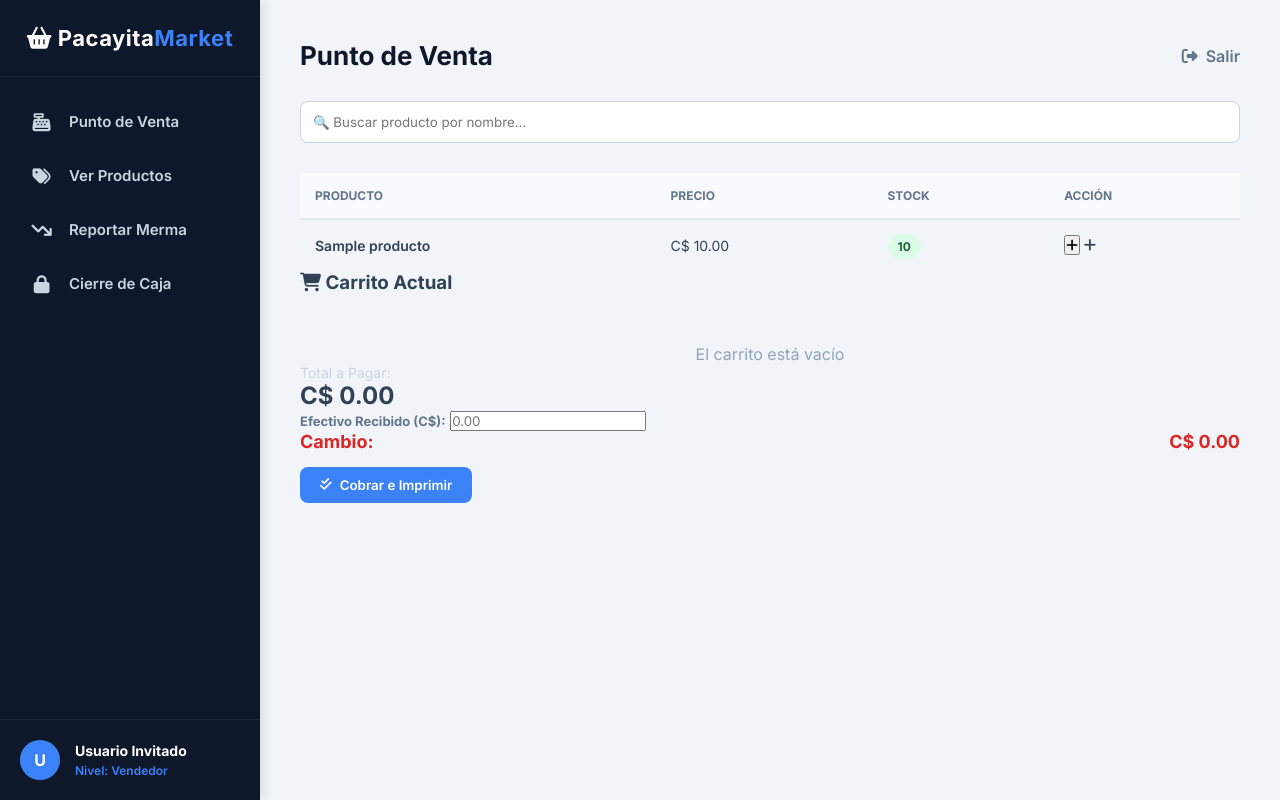
After one commit to iMiguel-UNI/PacayaMarket, a Flask app: template templates/caja.html in a window 1280 px wide. The commit adds this page. Run offline with Flask 3, Linux system fonts and the light colour scheme; the template is opened without the code that fills it: most values are stand-ins (such as "Sample title", 1, 10 or a date in 2020).

Commit message:
Avance 5
session
vendedor admin
caja
javascript

```diff
--- a/app.py
+++ b/app.py
@@ -1,25 +1,75 @@
-from flask import Flask, render_template, request, redirect
+from flask import Flask, render_template, request, redirect, session
 from flaskwebgui import FlaskUI
+import sqlite3
 
 app = Flask(__name__)
+app.secret_key = 'pacayita_secreta_123'
+
+def get_db_connection():
+    conn = sqlite3.connect('MinMarketPacaya.db')
+    conn.row_factory = sqlite3.Row
+    return conn
 
 @app.route("/")
 def login():
+    session.clear()
     return render_template("login.html")
 
 @app.route("/login", methods=["POST"])
 def procesar_login():
     usuario = request.form['username']
-    #SQL para verificar usuario y contraseña
+
     return redirect("/inventario")
 
 @app.route("/inventario")
 def inventario():
-    return render_template("inventario.html")
+    conn = get_db_connection()
+    query = """
+        SELECT P.id_producto, P.nombre, P.precio_venta, P.stock, C.nombre_categoria
+        FROM PRODUCTO P
+        INNER JOIN CATEGORIA C ON P.id_categoria = C.id_categoria
+        ORDER BY P.nombre ASC
+    """
+    productos = conn.execute(query).fetchall()
+    conn.close()
+    return render_template("inventario.html", productos=productos)
 
 @app.route("/caja")
 def caja():
-    return "<h1>Caja</h1>"
+    if 'id_usuario' not in session:
+        return redirect("/")
+
+    conn = get_db_connection()
+    productos = conn.execute("SELECT * FROM PRODUCTO WHERE stock > 0 ORDER BY nombre ASC").fetchall()
+    conn.close()
+
+    return render_template("caja.html", productos=productos)
+
+@app.route("/inventario")
+def inventario():
+    conn = get_db_connection()
+
+    query = """
+        SELECT P.id_producto, P.nombre, P.precio_venta, P.stock, C.nombre_categoria
+        FROM PRODUCTO P
+        INNER JOIN CATEGORIA C ON P.id_categoria = C.id_categoria
+        ORDER BY P.nombre ASC
+    """
+    productos = conn.execute(query).fetchall()
+    conn.close()
+
+    return render_template("inventario.html", productos=productos)
+
+@app.route("/caja")
+def caja():
+    if 'id_usuario' not in session:
+        return redirect("/")
+
+    conn = get_db_connection()
+    productos = conn.execute("SELECT * FROM PRODUCTO WHERE stock > 0 ORDER BY nombre ASC").fetchall()
+    conn.close()
+
+    return render_template("caja.html", productos=productos)
 
 if __name__ == "__main__":
     FlaskUI(app=app, server="flask", width=1100, height=700).run()
--- /dev/null
+++ b/static/caja.js
@@ -0,0 +1,123 @@
+// Esperar a que cargue la página y asignarle el clic a todos los botones de agregar
+document.addEventListener('DOMContentLoaded', () => {
+    document.querySelectorAll('.btn-agregar').forEach(boton => {
+        boton.addEventListener('click', function() {
+            let id = parseInt(this.getAttribute('data-id'));
+            let nombre = this.getAttribute('data-nombre');
+            let precio = parseFloat(this.getAttribute('data-precio'));
+            let stock = parseInt(this.getAttribute('data-stock'));
+
+            agregarAlCarrito(id, nombre, precio, stock);
+        });
+    });
+});
+
+let carrito = [];
+let totalVenta = 0;
+
+// 1. Agregar producto al carrito
+function agregarAlCarrito(id, nombre, precio, stockMax) {
+    // Buscamos si ya está en el carrito
+    let item = carrito.find(p => p.id === id);
+
+    if (item) {
+        if (item.cantidad < stockMax) {
+            item.cantidad++;
+        } else {
+            alert("No hay más stock disponible de este producto.");
+        }
+    } else {
+        carrito.push({ id: id, nombre: nombre, precio: precio, cantidad: 1, stockMax: stockMax });
+    }
+    actualizarCarrito();
+}
+
+// 2. Actualizar la vista del carrito
+function actualizarCarrito() {
+    const lista = document.getElementById('listaCarrito');
+    totalVenta = 0;
+
+    if (carrito.length === 0) {
+        lista.innerHTML = '<p style="text-align: center; color: #94a3b8; margin-top: 50px;">El carrito está vacío</p>';
+        document.getElementById('totalPagar').innerText = "C$ 0.00";
+        calcularVuelto();
+        return;
+    }
+
+    lista.innerHTML = '';
+    carrito.forEach((item, index) => {
+        let subtotal = item.precio * item.cantidad;
+        totalVenta += subtotal;
+
+        lista.innerHTML += `
+            <div class="carrito-item">
+                <div style="flex: 2;"><b>${item.nombre}</b><br><small>C$ ${item.precio.toFixed(2)} c/u</small></div>
+                <div style="flex: 1; text-align: center;">
+                    <b>x${item.cantidad}</b>
+                </div>
+                <div style="flex: 1; text-align: right; color: #0284c7; font-weight: bold;">
+                    C$ ${subtotal.toFixed(2)}
+                </div>
+                <div style="flex: 0.5; text-align: right;">
+                    <i class="fa-solid fa-xmark" style="color: #ef4444; cursor: pointer;" onclick="quitarDelCarrito(${index})"></i>
+                </div>
+            </div>
+        `;
+    });
+
+    document.getElementById('totalPagar').innerText = `C$ ${totalVenta.toFixed(2)}`;
+    calcularVuelto();
+}
+
+// 3. Quitar un producto de la lista (con la X roja)
+function quitarDelCarrito(index) {
+    carrito.splice(index, 1);
+    actualizarCarrito();
+}
+
+// 4. Calcular vuelto automáticamente cuando escriben el billete
+function calcularVuelto() {
+    let efectivo = parseFloat(document.getElementById('efectivo').value) || 0;
+    let vuelto = efectivo - totalVenta;
+
+    let vueltoDiv = document.getElementById('vuelto');
+    if (vuelto < 0 || carrito.length === 0) {
+        vueltoDiv.innerText = "C$ 0.00";
+        vueltoDiv.style.color = "#dc2626"; // Rojo si falta plata
+    } else {
+        vueltoDiv.innerText = `C$ ${vuelto.toFixed(2)}`;
+        vueltoDiv.style.color = "#166534"; // Verde si está todo bien
+    }
+}
+
+// 5. Buscador rápido en la tabla
+document.getElementById('buscarProducto').addEventListener('keyup', function() {
+    let filtro = this.value.toLowerCase();
+    let filas = document.querySelectorAll('#tablaProductos tbody tr');
+
+    filas.forEach(fila => {
+        let nombre = fila.cells[0].innerText.toLowerCase();
+        if(nombre.includes(filtro)) {
+            fila.style.display = '';
+        } else {
+            fila.style.display = 'none';
+        }
+    });
+});
+
+// 6. Botón de cobrar (Por ahora solo avisa, luego lo conectamos a la BD)
+function procesarVenta() {
+    if (carrito.length === 0) {
+        alert("El carrito está vacío, loco.");
+        return;
+    }
+
+    let efectivo = parseFloat(document.getElementById('efectivo').value) || 0;
+    if (efectivo < totalVenta) {
+        alert("El maje no ha completado el pago. Faltan C$ " + (totalVenta - efectivo).toFixed(2));
+        return;
+    }
+
+    alert("¡Venta cobrada con éxito! (En el próximo paso guardaremos esto en la Base de Datos)");
+    // Aquí mandaremos los datos a Python más adelante
+}
--- a/templates/base.html
+++ b/templates/base.html
@@ -63,23 +63,42 @@
             <i class="fa-solid fa-basket-shopping"></i> Pacayita<span>Market</span>
         </div>
 
-        <div class="nav-links">
-            <a href="/caja"><i class="fa-solid fa-cash-register"></i> Punto de Venta</a>
-            <a href="/productos"><i class="fa-solid fa-tags"></i> Ver Productos</a>
+ <div class="nav-links">
+    <!--  empleado  -->
+    <a href="/caja" class="{% if request.path == '/caja' %}active{% endif %}">
+        <i class="fa-solid fa-cash-register"></i> Punto de Venta
+    </a>
+    <a href="/productos" class="{% if request.path == '/productos' %}active{% endif %}">
+        <i class="fa-solid fa-tags"></i> Ver Productos
+    </a>
+    <a href="/mermas" class="{% if request.path == '/mermas' %}active{% endif %}">
+        <i class="fa-solid fa-arrow-trend-down"></i> Reportar Merma
+    </a>
+    <a href="/mis_ventas" class="{% if request.path == '/mis_ventas' %}active{% endif %}">
+        <i class="fa-solid fa-lock"></i> Cierre de Caja
+    </a>
 
-            <div style="margin: 15px 0 5px 25px; font-size: 11px; color: #64748b; font-weight: 700; text-transform: uppercase; letter-spacing: 1px;">Admin Panel</div>
+  <!--  administrador  -->
+    {% if session.get('id_rol') == 1 or session.get('rol') == 'Administrador' %}
+    <div style="margin: 15px 0 5px 25px; font-size: 11px; color: #64748b; font-weight: 700; text-transform: uppercase; letter-spacing: 1px;">Admin Panel</div>
 
-            <a href="/inventario" class="active"><i class="fa-solid fa-boxes-stacked"></i> Control Stock</a>
-            <a href="/mermas"><i class="fa-solid fa-arrow-trend-down"></i> Mermas</a>
-            <a href="/reportes"><i class="fa-solid fa-chart-line"></i> Reportes Ventas</a>
-            <a href="/usuarios"><i class="fa-solid fa-users-gear"></i> Usuarios</a>
-        </div>
+    <a href="/inventario" class="{% if request.path == '/inventario' %}active{% endif %}"><i class="fa-solid fa-boxes-stacked"></i> Control Stock</a>
+    <a href="/reestock" class="{% if request.path == '/reestock' %}active{% endif %}"><i class="fa-solid fa-truck-moving"></i> Órdenes de Reestock</a>
+    <a href="/registros" class="{% if request.path == '/registros' %}active{% endif %}"><i class="fa-solid fa-clipboard-list"></i> Registros y Anulaciones</a>
+    <a href="/economia" class="{% if request.path == '/economia' %}active{% endif %}"><i class="fa-solid fa-chart-pie"></i> Economía</a>
+    <a href="/usuarios" class="{% if request.path == '/usuarios' %}active{% endif %}"><i class="fa-solid fa-users-gear"></i> Usuarios</a>
+    {% endif %}
+</div>
 
         <div class="user-profile">
-            <div class="avatar">MA</div>
+            <div class="avatar">{{ session.get('nombre', 'Usuario')[0]|upper }}</div>
             <div class="user-info">
-                <p>Miguel Admin</p>
-                <span>Nivel: Administrador</span>
+                <p>{{ session.get('nombre', 'Usuario Invitado') }}</p>
+                {% if session.get('id_rol') == 1 or session.get('rol') == 'Administrador' %}
+                    <span>Nivel: Administrador</span>
+                {% else %}
+                    <span>Nivel: Vendedor</span>
+                {% endif %}
             </div>
         </div>
     </div>
--- /dev/null
+++ b/templates/caja.html
@@ -0,0 +1,73 @@
+{% extends "base.html" %}
+{% block titulo %}Punto de Venta{% endblock %}
+
+{% block contenido %}
+<div class="caja-container">
+
+<!-- lista -->
+    <div class="productos-section">
+        <input type="text" id="buscarProducto" placeholder="🔍 Buscar producto por nombre..." style="width: 100%; padding: 12px; margin-bottom: 15px; border-radius: 8px; border: 1px solid #cbd5e1;">
+
+        <div style="max-height: 500px; overflow-y: auto;">
+            <table id="tablaProductos">
+                <thead>
+                    <tr>
+                        <th>Producto</th>
+                        <th>Precio</th>
+                        <th>Stock</th>
+                        <th>Acción</th>
+                    </tr>
+                </thead>
+                <tbody>
+                    {% for p in productos %}
+                    <tr>
+                        <td style="font-weight: 600;">{{ p['nombre'] }}</td>
+                        <td>C$ {{ "%.2f"|format(p['precio_venta']) }}</td>
+                        <td><span class="badge-success">{{ p['stock'] }}</span></td>
+                        <td>
+                            <button class="btn-sm btn-edit btn-agregar"
+        data-id="{{ p['id_producto'] }}"
+        data-nombre="{{ p['nombre'] }}"
+        data-precio="{{ p['precio_venta'] }}"
+        data-stock="{{ p['stock'] }}">
+    <i class="fa-solid fa-plus"></i>
+</button>
+                                <i class="fa-solid fa-plus"></i>
+                            </button>
+                        </td>
+                    </tr>
+                    {% endfor %}
+                </tbody>
+            </table>
+        </div>
+    </div>
+
+    <!-- COLUMNA DERECHA: EL CARRITO -->
+    <div class="carrito-section">
+        <h3 style="margin-bottom: 15px;"><i class="fa-solid fa-cart-shopping"></i> Carrito Actual</h3>
+
+        <div class="carrito-items" id="listaCarrito">
+            <p style="text-align: center; color: #94a3b8; margin-top: 50px;">El carrito está vacío</p>
+        </div>
+
+        <div class="total-box">
+            <p style="font-size: 14px; color: #cbd5e1;">Total a Pagar:</p>
+            <h2 id="totalPagar">C$ 0.00</h2>
+        </div>
+
+        <div>
+            <label style="font-size: 13px; font-weight: bold; color: #64748b;">Efectivo Recibido (C$):</label>
+            <input type="number" id="efectivo" class="input-efectivo" placeholder="0.00" onkeyup="calcularVuelto()">
+        </div>
+
+        <div style="display: flex; justify-content: space-between; font-weight: bold; margin-bottom: 15px; font-size: 18px; color: #dc2626;">
+            <span>Cambio:</span>
+            <span id="vuelto">C$ 0.00</span>
+        </div>
+
+        <button class="btn cobrar-btn" onclick="procesarVenta()"><i class="fa-solid fa-check-double"></i> Cobrar e Imprimir</button>
+    </div>
+</div>
+
+<script src="{{ url_for('static', filename='caja.js') }}"></script>
+{% endblock %}
```
Also changed, not shown: static/inventario.js (added, +41 -0 lines), static/styles.css (added, +156 -0 lines), templates/inventario.html (+27 -24 lines), templates/login.html (+9 -4 lines).
